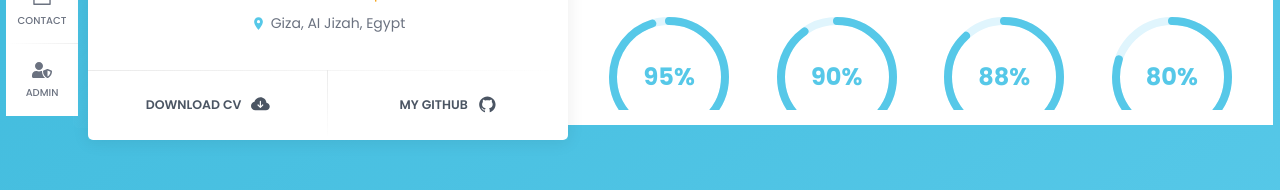
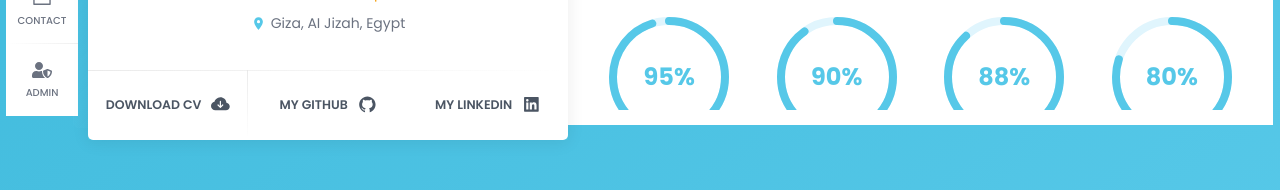
Before and after one commit to SmartJose/Portfolio-master, a Next.js app: page / in a window 1280 px wide. Shown: the part 573-763 px from the top of the page. Built offline with nearby package versions, Linux system fonts and the light colour scheme; no server answers.

Commit message:
add LinkedIn to social

```diff
--- a/components/ProfileCard.tsx
+++ b/components/ProfileCard.tsx
@@ -1,4 +1,4 @@
-import { AiFillGithub } from "react-icons/ai"
+import { AiFillGithub, AiFillLinkedin } from "react-icons/ai"
 import { BsFillCloudArrowDownFill } from "react-icons/bs"
 import { MdLocationOn } from "react-icons/md"
 import { ProfileData } from "../types"
@@ -154,6 +154,11 @@ export default function ProfileCard({ profileData }: Props) {
             Icon={AiFillGithub}
             url="https://github.com/SmartJose"
           />
+          <MyLink
+            name="my linkedin"
+            Icon={AiFillLinkedin}
+            url="https://www.linkedin.com/in/omar-hassan-39931b44b/"
+          />
         </div>
       </div>
     </div>
--- a/data/index.tsx
+++ b/data/index.tsx
@@ -42,6 +42,12 @@ export const socialMedia = [
     Icon: AiFillGithub,
     label: "GitHub",
     mediaUrl: "https://github.com/SmartJose",
+  },
+  {
+    id: 2,
+    Icon: AiFillLinkedin,
+    label: "LinkedIn",
+    mediaUrl: "https://www.linkedin.com/in/omar-hassan-39931b44b/",
   },
   {
     id: 3,
```
